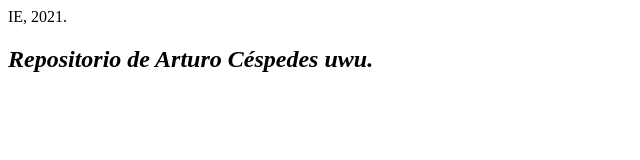
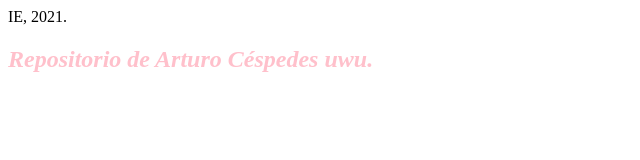
Before and after one commit to arturocespedes/IE-2021, a plain HTML site: page index.html in a window 1280 px wide. Shown: the whole page, without its empty margins (0-640 px from the left). Drawn offline with Linux system fonts and the light colour scheme.

Commit message:
Update index.html

```diff
--- a/index.html
+++ b/index.html
@@ -3,6 +3,6 @@
     <tittle>IE, 2021.</tittle>
   </head>
   <body>
-    <h2><i>Repositorio de Arturo Céspedes uwu.</i></h2>
+    <h2 style="color:pink;"><i>Repositorio de Arturo Céspedes uwu.</i></h2>
   </body>
 </html>
```
